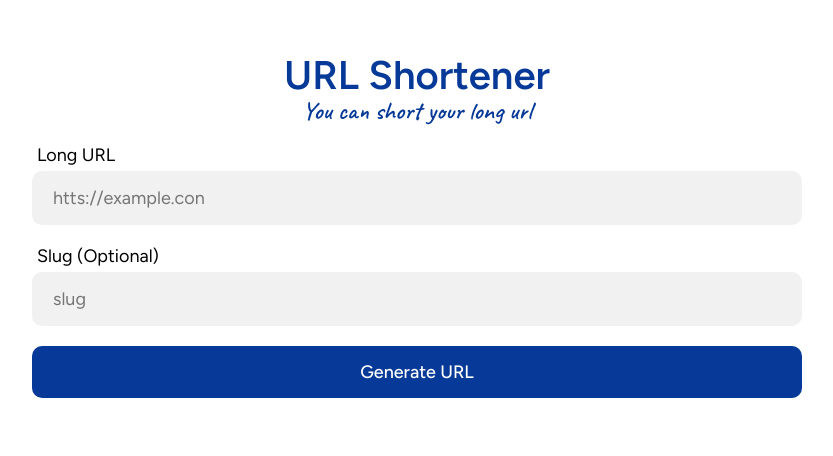
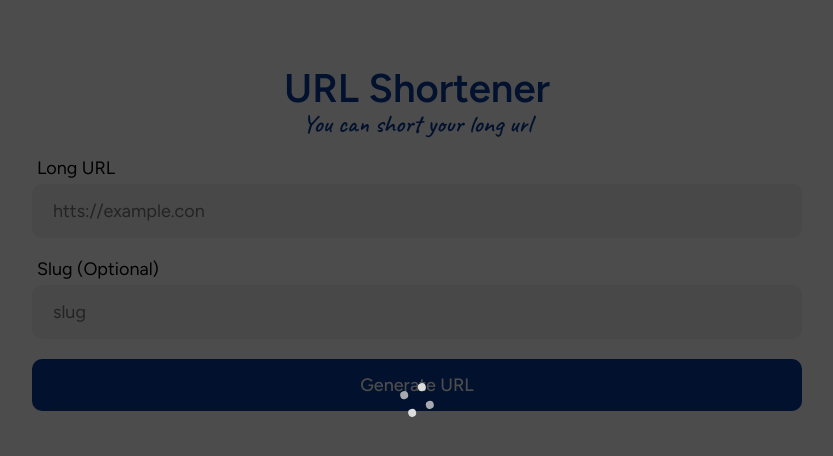
Before and after one commit to SohelTanbir/url-shortener, a React (Create React App) app in the folder frontend/: page / in a window 1280 px wide. Shown: the top 456 px of the page, without its empty margins (223-1056 px from the left). Built offline with nearby package versions, Linux system fonts and the light colour scheme.

Commit message:
make data loader

```diff
--- a/frontend/package.json
+++ b/frontend/package.json
@@ -10,6 +10,7 @@
     "react-dom": "^18.2.0",
     "react-router-dom": "^6.18.0",
     "react-scripts": "5.0.1",
+    "react-spinners": "^0.13.8",
     "web-vitals": "^2.1.4"
   },
   "scripts": {
--- a/frontend/public/index.html
+++ b/frontend/public/index.html
@@ -4,7 +4,7 @@
     <meta charset="utf-8" />
     <link rel="icon" href="%PUBLIC_URL%/favicon.ico" />
     <meta name="viewport" content="width=device-width, initial-scale=1" />
-    <meta name="theme-color" content="#000000" />
+    <meta name="theme-color" content="#073a98" />
     <meta
       name="description"
       content="Web site created using create-react-app" />
--- a/frontend/src/App.css
+++ b/frontend/src/App.css
@@ -7,7 +7,7 @@
 .container{
   max-width: 800px;
   width: 100%;
-  margin: 4% auto;
+  margin: 5% auto;
   padding-left: 15px;
   padding-right: 15px;
 }
@@ -101,3 +101,8 @@ button.generate-url-btn:hover{
 .error{
   border: 1px solid red!important;
 }
+@media all and (max-width:576px){
+  .title{
+    font-size: 30px;
+  }
+}
--- a/frontend/src/App.js
+++ b/frontend/src/App.js
@@ -1,5 +1,6 @@
 import './App.css';
 import React, { useState } from 'react';
+import Loader from './components/Loader/Loader';
 
 
 function App() {
@@ -66,6 +67,7 @@ console.log(shortUrl)
       </div>
  }
     </div>
+    <Loader/>
 </>
   );
 }
--- /dev/null
+++ b/frontend/src/components/Loader/Loader.css
@@ -0,0 +1,13 @@
+.loader{
+    width: 100%;
+    height: 100%;
+    display: flex;
+    align-items: center;
+    justify-content: center;
+    overflow: hidden;
+    position: absolute;
+    top: 0;
+    left: 0;
+    right: 0;
+    background-color: rgba(0, 0, 0, 0.7);
+}
--- /dev/null
+++ b/frontend/src/components/Loader/Loader.js
@@ -0,0 +1,18 @@
+import React from 'react';
+import './Loader.css';
+import HashLoader from "react-spinners/HashLoader";
+
+const Loader = () => {
+    return (
+        <div className='loader'>
+             <HashLoader
+                color="#ddd"
+                size={40}
+                aria-label="Loading Spinner"
+                data-testid="loader"
+            />
+        </div>
+    );
+};
+
+export default Loader;
```
Also changed, not shown: frontend/src/components/RedirectUser/RedirectUser.js (deleted, +0 -11 lines), 1 other file (tests, documents, lock files or other folders).
